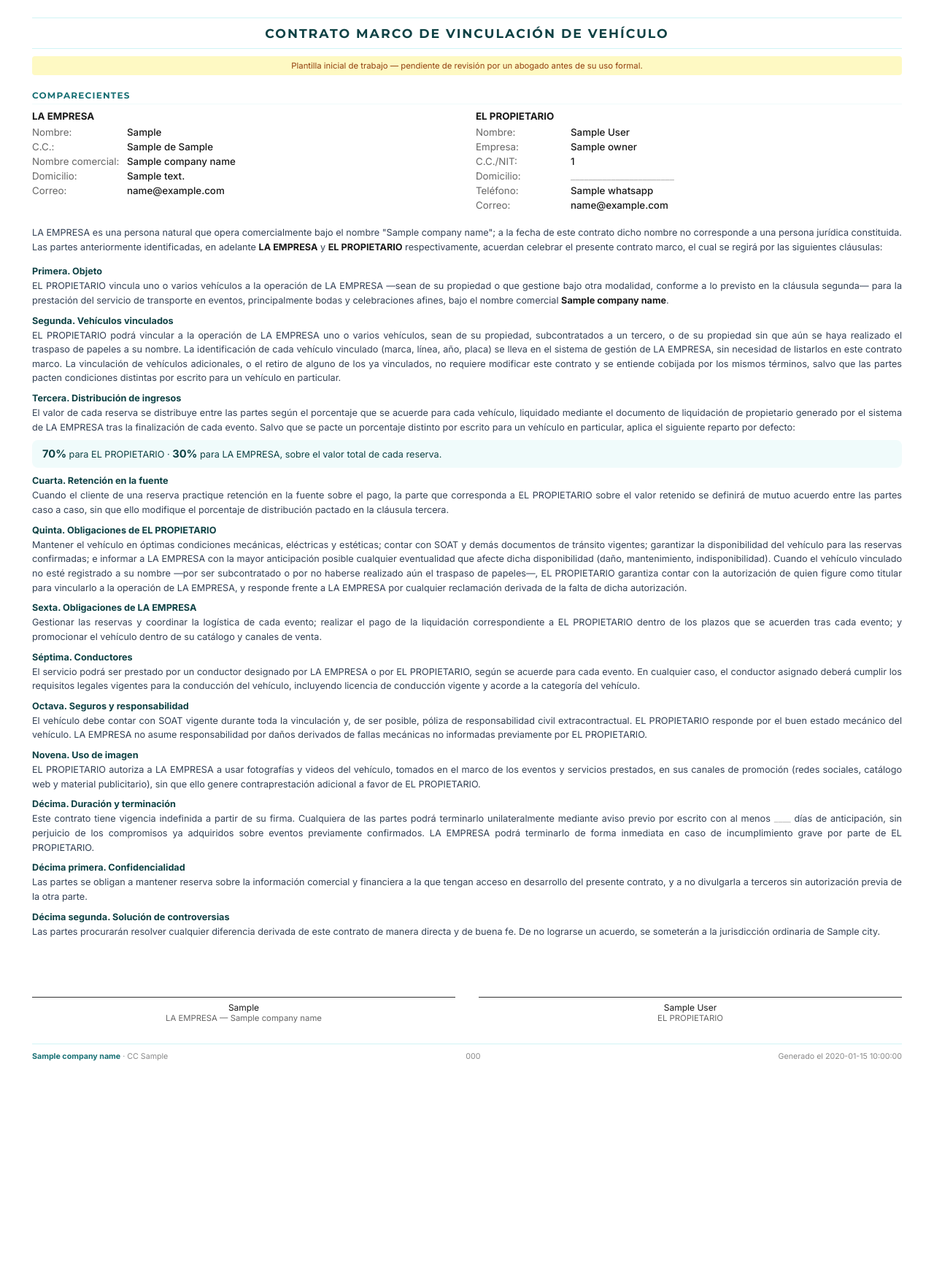
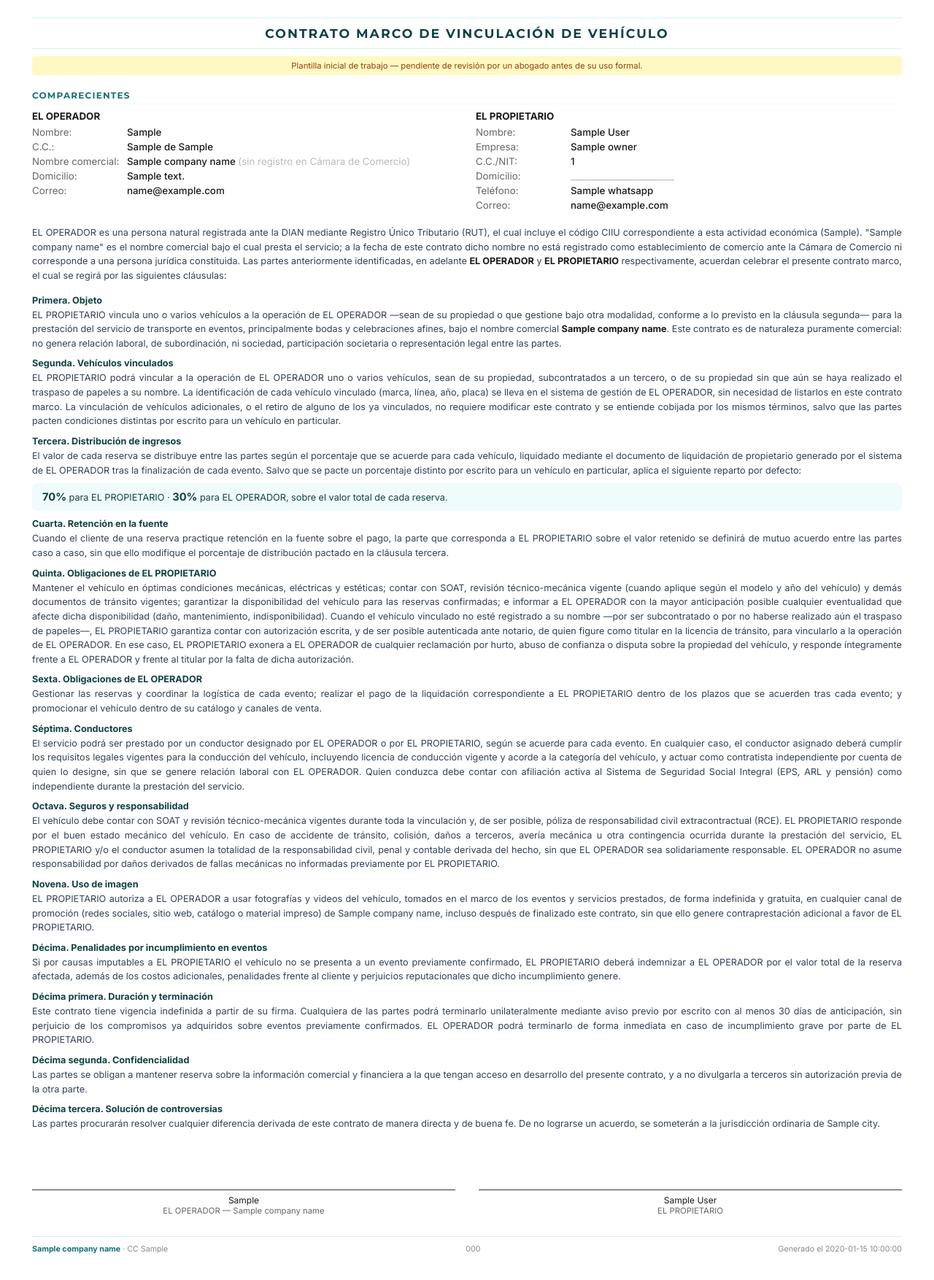
Before and after one commit to pitonisagpt/caminoamiboda, a Python web app: template backend/templates/contrato_marco.html in a window 1280 px wide. Shown: the part 135-1889 px from the top of the page at 73% size. Before the commit the page ends 1589 px from the top, so only its background shows below. Run offline with Jinja, Linux system fonts and the light colour scheme; the template is opened without the code that fills it: most values are stand-ins (such as "Sample title", 1, 10 or a date in 2020).

Commit message:
Rework contrato marco: EL OPERADOR framing + protective clauses
The company isn't registered anywhere beyond Juan Camilo's personal
RUT (persona natural, CIIU added, no Cámara de Comercio registration
for the trade name) — reflect that accurately instead of implying a
company with a legal representative:

- Comparecientes: declare the RUT/CIIU basis explicitly and flag the
  trade name as unregistered at Cámara de Comercio. New optional
  company_ciiu setting, blank by default, same pattern as company_cc.
- Rename the defined term "LA EMPRESA" to "EL OPERADOR" throughout —
  neutral, matches what the business actually does, without invoking
  the Código de Comercio's specific "contrato de comisión" regime.

Also folds in a legal review pass: no-subordination/no-sociedad
language in Objeto; written (notarized where possible) authorization
+ exoneration for vehicles not titled to the owner; independent-
contractor/EPS-ARL-pensión language for conductores; broadened
liability exoneration for accidents (not just unreported mechanical
failure) plus técnico-mecánica/RCE requirements; indefinite/free
image-use rights surviving the contract; a new no-show penalty
clause; and a filled-in 30-day termination notice period.

Deliberately left the owner payment timing flexible (cláusula
sexta) rather than hard-coding a day count, consistent with how
retención en la fuente handling was already designed to stay
case-by-case.

```diff
--- a/backend/app/config.py
+++ b/backend/app/config.py
@@ -9,6 +9,7 @@ class Settings(BaseSettings):
     company_phone: str = "+(57) 314 737 2030"
     company_cc: str = ""
     company_cc_city: str = "Medellín"
+    company_ciiu: str = ""
     company_address: str = ""
     company_email: str = ""
     bank_name: str = "Bancolombia"
--- a/backend/app/routers/vehicle_owner_contracts.py
+++ b/backend/app/routers/vehicle_owner_contracts.py
@@ -94,6 +94,7 @@ def generate_contract_pdf(owner_id: int, db: Session = Depends(get_db)):
         company_phone=settings.company_phone,
         company_cc=settings.company_cc,
         company_cc_city=settings.company_cc_city,
+        company_ciiu=settings.company_ciiu,
         company_address=settings.company_address,
         company_email=settings.company_email,
         city=settings.city,
--- a/backend/templates/contrato_marco.html
+++ b/backend/templates/contrato_marco.html
@@ -122,10 +122,10 @@
     <div class="section-title">Comparecientes</div>
     <div class="two-col">
       <div class="col">
-        <p class="info-row" style="font-weight:700; margin-bottom:6px;">LA EMPRESA</p>
+        <p class="info-row" style="font-weight:700; margin-bottom:6px;">EL OPERADOR</p>
         <div class="info-row"><span class="info-label">Nombre:</span><span class="info-value">{{ company_owner }}</span></div>
         <div class="info-row"><span class="info-label">C.C.:</span><span class="info-value">{{ company_cc or '—' }}{% if company_cc_city %} de {{ company_cc_city }}{% endif %}</span></div>
-        <div class="info-row"><span class="info-label">Nombre comercial:</span><span class="info-value">{{ company_name }}</span></div>
+        <div class="info-row"><span class="info-label">Nombre comercial:</span><span class="info-value">{{ company_name }} <span class="blank-line" style="font-weight:400;">(sin registro en Cámara de Comercio)</span></span></div>
         <div class="info-row"><span class="info-label">Domicilio:</span><span class="info-value">{{ company_address or '—' }}</span></div>
         {% if company_email %}<div class="info-row"><span class="info-label">Correo:</span><span class="info-value">{{ company_email }}</span></div>{% endif %}
       </div>
@@ -139,25 +139,25 @@
         {% if owner.email %}<div class="info-row"><span class="info-label">Correo:</span><span class="info-value">{{ owner.email }}</span></div>{% endif %}
       </div>
     </div>
-    <p class="clause-body">LA EMPRESA es una persona natural que opera comercialmente bajo el nombre "{{ company_name }}"; a la fecha de este contrato dicho nombre no corresponde a una persona jurídica constituida. Las partes anteriormente identificadas, en adelante <strong>LA EMPRESA</strong> y <strong>EL PROPIETARIO</strong> respectivamente, acuerdan celebrar el presente contrato marco, el cual se regirá por las siguientes cláusulas:</p>
+    <p class="clause-body">EL OPERADOR es una persona natural registrada ante la DIAN mediante Registro Único Tributario (RUT), el cual incluye el código CIIU correspondiente a esta actividad económica{% if company_ciiu %} ({{ company_ciiu }}){% endif %}. "{{ company_name }}" es el nombre comercial bajo el cual presta el servicio; a la fecha de este contrato dicho nombre no está registrado como establecimiento de comercio ante la Cámara de Comercio ni corresponde a una persona jurídica constituida. Las partes anteriormente identificadas, en adelante <strong>EL OPERADOR</strong> y <strong>EL PROPIETARIO</strong> respectivamente, acuerdan celebrar el presente contrato marco, el cual se regirá por las siguientes cláusulas:</p>
   </div>
 
   <!-- Cláusulas -->
   <div class="section">
     <div class="clause">
       <div class="clause-title">Primera. Objeto</div>
-      <div class="clause-body">EL PROPIETARIO vincula uno o varios vehículos a la operación de LA EMPRESA —sean de su propiedad o que gestione bajo otra modalidad, conforme a lo previsto en la cláusula segunda— para la prestación del servicio de transporte en eventos, principalmente bodas y celebraciones afines, bajo el nombre comercial <strong>{{ company_name }}</strong>.</div>
+      <div class="clause-body">EL PROPIETARIO vincula uno o varios vehículos a la operación de EL OPERADOR —sean de su propiedad o que gestione bajo otra modalidad, conforme a lo previsto en la cláusula segunda— para la prestación del servicio de transporte en eventos, principalmente bodas y celebraciones afines, bajo el nombre comercial <strong>{{ company_name }}</strong>. Este contrato es de naturaleza puramente comercial: no genera relación laboral, de subordinación, ni sociedad, participación societaria o representación legal entre las partes.</div>
     </div>
 
     <div class="clause">
       <div class="clause-title">Segunda. Vehículos vinculados</div>
-      <div class="clause-body">EL PROPIETARIO podrá vincular a la operación de LA EMPRESA uno o varios vehículos, sean de su propiedad, subcontratados a un tercero, o de su propiedad sin que aún se haya realizado el traspaso de papeles a su nombre. La identificación de cada vehículo vinculado (marca, línea, año, placa) se lleva en el sistema de gestión de LA EMPRESA, sin necesidad de listarlos en este contrato marco. La vinculación de vehículos adicionales, o el retiro de alguno de los ya vinculados, no requiere modificar este contrato y se entiende cobijada por los mismos términos, salvo que las partes pacten condiciones distintas por escrito para un vehículo en particular.</div>
+      <div class="clause-body">EL PROPIETARIO podrá vincular a la operación de EL OPERADOR uno o varios vehículos, sean de su propiedad, subcontratados a un tercero, o de su propiedad sin que aún se haya realizado el traspaso de papeles a su nombre. La identificación de cada vehículo vinculado (marca, línea, año, placa) se lleva en el sistema de gestión de EL OPERADOR, sin necesidad de listarlos en este contrato marco. La vinculación de vehículos adicionales, o el retiro de alguno de los ya vinculados, no requiere modificar este contrato y se entiende cobijada por los mismos términos, salvo que las partes pacten condiciones distintas por escrito para un vehículo en particular.</div>
     </div>
 
     <div class="clause">
       <div class="clause-title">Tercera. Distribución de ingresos</div>
-      <div class="clause-body">El valor de cada reserva se distribuye entre las partes según el porcentaje que se acuerde para cada vehículo, liquidado mediante el documento de liquidación de propietario generado por el sistema de LA EMPRESA tras la finalización de cada evento. Salvo que se pacte un porcentaje distinto por escrito para un vehículo en particular, aplica el siguiente reparto por defecto:</div>
-      <div class="split-box"><strong>70%</strong> para EL PROPIETARIO · <strong>30%</strong> para LA EMPRESA, sobre el valor total de cada reserva.</div>
+      <div class="clause-body">El valor de cada reserva se distribuye entre las partes según el porcentaje que se acuerde para cada vehículo, liquidado mediante el documento de liquidación de propietario generado por el sistema de EL OPERADOR tras la finalización de cada evento. Salvo que se pacte un porcentaje distinto por escrito para un vehículo en particular, aplica el siguiente reparto por defecto:</div>
+      <div class="split-box"><strong>70%</strong> para EL PROPIETARIO · <strong>30%</strong> para EL OPERADOR, sobre el valor total de cada reserva.</div>
     </div>
 
     <div class="clause">
@@ -167,41 +167,46 @@
 
     <div class="clause">
       <div class="clause-title">Quinta. Obligaciones de EL PROPIETARIO</div>
-      <div class="clause-body">Mantener el vehículo en óptimas condiciones mecánicas, eléctricas y estéticas; contar con SOAT y demás documentos de tránsito vigentes; garantizar la disponibilidad del vehículo para las reservas confirmadas; e informar a LA EMPRESA con la mayor anticipación posible cualquier eventualidad que afecte dicha disponibilidad (daño, mantenimiento, indisponibilidad). Cuando el vehículo vinculado no esté registrado a su nombre —por ser subcontratado o por no haberse realizado aún el traspaso de papeles—, EL PROPIETARIO garantiza contar con la autorización de quien figure como titular para vincularlo a la operación de LA EMPRESA, y responde frente a LA EMPRESA por cualquier reclamación derivada de la falta de dicha autorización.</div>
+      <div class="clause-body">Mantener el vehículo en óptimas condiciones mecánicas, eléctricas y estéticas; contar con SOAT, revisión técnico-mecánica vigente (cuando aplique según el modelo y año del vehículo) y demás documentos de tránsito vigentes; garantizar la disponibilidad del vehículo para las reservas confirmadas; e informar a EL OPERADOR con la mayor anticipación posible cualquier eventualidad que afecte dicha disponibilidad (daño, mantenimiento, indisponibilidad). Cuando el vehículo vinculado no esté registrado a su nombre —por ser subcontratado o por no haberse realizado aún el traspaso de papeles—, EL PROPIETARIO garantiza contar con autorización escrita, y de ser posible autenticada ante notario, de quien figure como titular en la licencia de tránsito, para vincularlo a la operación de EL OPERADOR. En ese caso, EL PROPIETARIO exonera a EL OPERADOR de cualquier reclamación por hurto, abuso de confianza o disputa sobre la propiedad del vehículo, y responde íntegramente frente a EL OPERADOR y frente al titular por la falta de dicha autorización.</div>
     </div>
 
     <div class="clause">
-      <div class="clause-title">Sexta. Obligaciones de LA EMPRESA</div>
+      <div class="clause-title">Sexta. Obligaciones de EL OPERADOR</div>
       <div class="clause-body">Gestionar las reservas y coordinar la logística de cada evento; realizar el pago de la liquidación correspondiente a EL PROPIETARIO dentro de los plazos que se acuerden tras cada evento; y promocionar el vehículo dentro de su catálogo y canales de venta.</div>
     </div>
 
     <div class="clause">
       <div class="clause-title">Séptima. Conductores</div>
-      <div class="clause-body">El servicio podrá ser prestado por un conductor designado por LA EMPRESA o por EL PROPIETARIO, según se acuerde para cada evento. En cualquier caso, el conductor asignado deberá cumplir los requisitos legales vigentes para la conducción del vehículo, incluyendo licencia de conducción vigente y acorde a la categoría del vehículo.</div>
+      <div class="clause-body">El servicio podrá ser prestado por un conductor designado por EL OPERADOR o por EL PROPIETARIO, según se acuerde para cada evento. En cualquier caso, el conductor asignado deberá cumplir los requisitos legales vigentes para la conducción del vehículo, incluyendo licencia de conducción vigente y acorde a la categoría del vehículo, y actuar como contratista independiente por cuenta de quien lo designe, sin que se genere relación laboral con EL OPERADOR. Quien conduzca debe contar con afiliación activa al Sistema de Seguridad Social Integral (EPS, ARL y pensión) como independiente durante la prestación del servicio.</div>
     </div>
 
     <div class="clause">
       <div class="clause-title">Octava. Seguros y responsabilidad</div>
-      <div class="clause-body">El vehículo debe contar con SOAT vigente durante toda la vinculación y, de ser posible, póliza de responsabilidad civil extracontractual. EL PROPIETARIO responde por el buen estado mecánico del vehículo. LA EMPRESA no asume responsabilidad por daños derivados de fallas mecánicas no informadas previamente por EL PROPIETARIO.</div>
+      <div class="clause-body">El vehículo debe contar con SOAT y revisión técnico-mecánica vigentes durante toda la vinculación y, de ser posible, póliza de responsabilidad civil extracontractual (RCE). EL PROPIETARIO responde por el buen estado mecánico del vehículo. En caso de accidente de tránsito, colisión, daños a terceros, avería mecánica u otra contingencia ocurrida durante la prestación del servicio, EL PROPIETARIO y/o el conductor asumen la totalidad de la responsabilidad civil, penal y contable derivada del hecho, sin que EL OPERADOR sea solidariamente responsable. EL OPERADOR no asume responsabilidad por daños derivados de fallas mecánicas no informadas previamente por EL PROPIETARIO.</div>
     </div>
 
     <div class="clause">
       <div class="clause-title">Novena. Uso de imagen</div>
-      <div class="clause-body">EL PROPIETARIO autoriza a LA EMPRESA a usar fotografías y videos del vehículo, tomados en el marco de los eventos y servicios prestados, en sus canales de promoción (redes sociales, catálogo web y material publicitario), sin que ello genere contraprestación adicional a favor de EL PROPIETARIO.</div>
+      <div class="clause-body">EL PROPIETARIO autoriza a EL OPERADOR a usar fotografías y videos del vehículo, tomados en el marco de los eventos y servicios prestados, de forma indefinida y gratuita, en cualquier canal de promoción (redes sociales, sitio web, catálogo o material impreso) de {{ company_name }}, incluso después de finalizado este contrato, sin que ello genere contraprestación adicional a favor de EL PROPIETARIO.</div>
     </div>
 
     <div class="clause">
-      <div class="clause-title">Décima. Duración y terminación</div>
-      <div class="clause-body">Este contrato tiene vigencia indefinida a partir de su firma. Cualquiera de las partes podrá terminarlo unilateralmente mediante aviso previo por escrito con al menos <span class="blank-line">____</span> días de anticipación, sin perjuicio de los compromisos ya adquiridos sobre eventos previamente confirmados. LA EMPRESA podrá terminarlo de forma inmediata en caso de incumplimiento grave por parte de EL PROPIETARIO.</div>
+      <div class="clause-title">Décima. Penalidades por incumplimiento en eventos</div>
+      <div class="clause-body">Si por causas imputables a EL PROPIETARIO el vehículo no se presenta a un evento previamente confirmado, EL PROPIETARIO deberá indemnizar a EL OPERADOR por el valor total de la reserva afectada, además de los costos adicionales, penalidades frente al cliente y perjuicios reputacionales que dicho incumplimiento genere.</div>
     </div>
 
     <div class="clause">
-      <div class="clause-title">Décima primera. Confidencialidad</div>
+      <div class="clause-title">Décima primera. Duración y terminación</div>
+      <div class="clause-body">Este contrato tiene vigencia indefinida a partir de su firma. Cualquiera de las partes podrá terminarlo unilateralmente mediante aviso previo por escrito con al menos 30 días de anticipación, sin perjuicio de los compromisos ya adquiridos sobre eventos previamente confirmados. EL OPERADOR podrá terminarlo de forma inmediata en caso de incumplimiento grave por parte de EL PROPIETARIO.</div>
+    </div>
+
+    <div class="clause">
+      <div class="clause-title">Décima segunda. Confidencialidad</div>
       <div class="clause-body">Las partes se obligan a mantener reserva sobre la información comercial y financiera a la que tengan acceso en desarrollo del presente contrato, y a no divulgarla a terceros sin autorización previa de la otra parte.</div>
     </div>
 
     <div class="clause">
-      <div class="clause-title">Décima segunda. Solución de controversias</div>
+      <div class="clause-title">Décima tercera. Solución de controversias</div>
       <div class="clause-body">Las partes procurarán resolver cualquier diferencia derivada de este contrato de manera directa y de buena fe. De no lograrse un acuerdo, se someterán a la jurisdicción ordinaria de {{ city }}.</div>
     </div>
   </div>
@@ -210,7 +215,7 @@
   <div class="signatures">
     <div class="sig-box">
       <div class="sig-line">{{ company_owner }}</div>
-      <div class="sig-role">LA EMPRESA — {{ company_name }}</div>
+      <div class="sig-role">EL OPERADOR — {{ company_name }}</div>
     </div>
     <div class="sig-box">
       <div class="sig-line">{{ owner.full_name }}</div>
```
